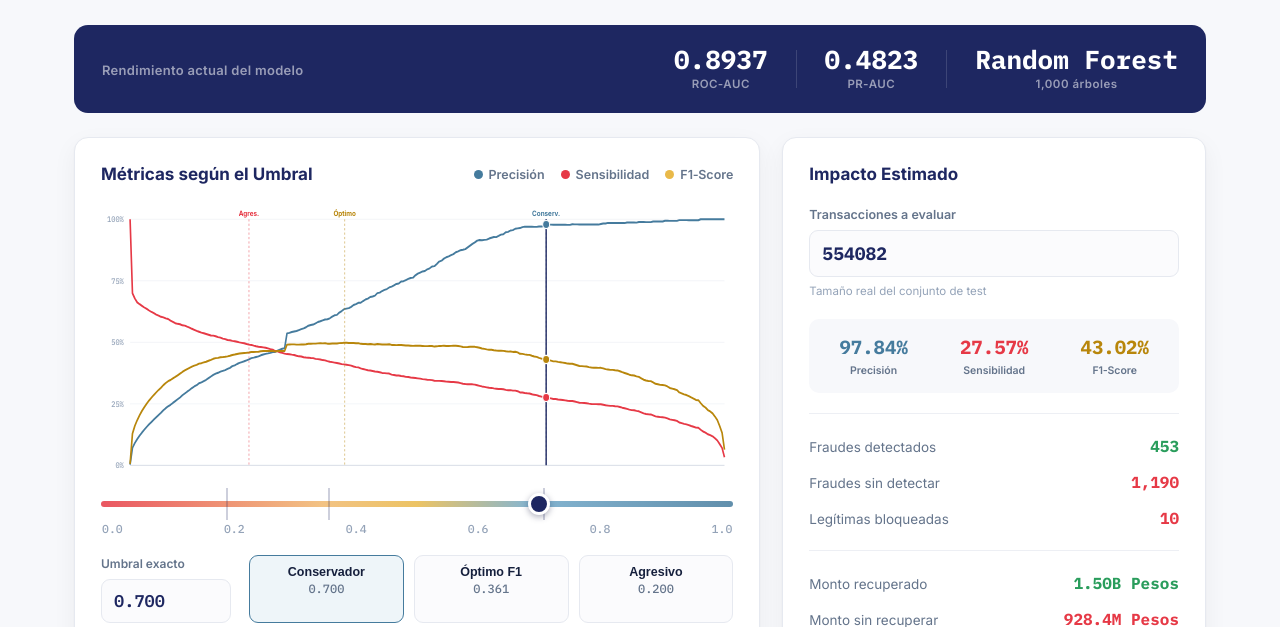
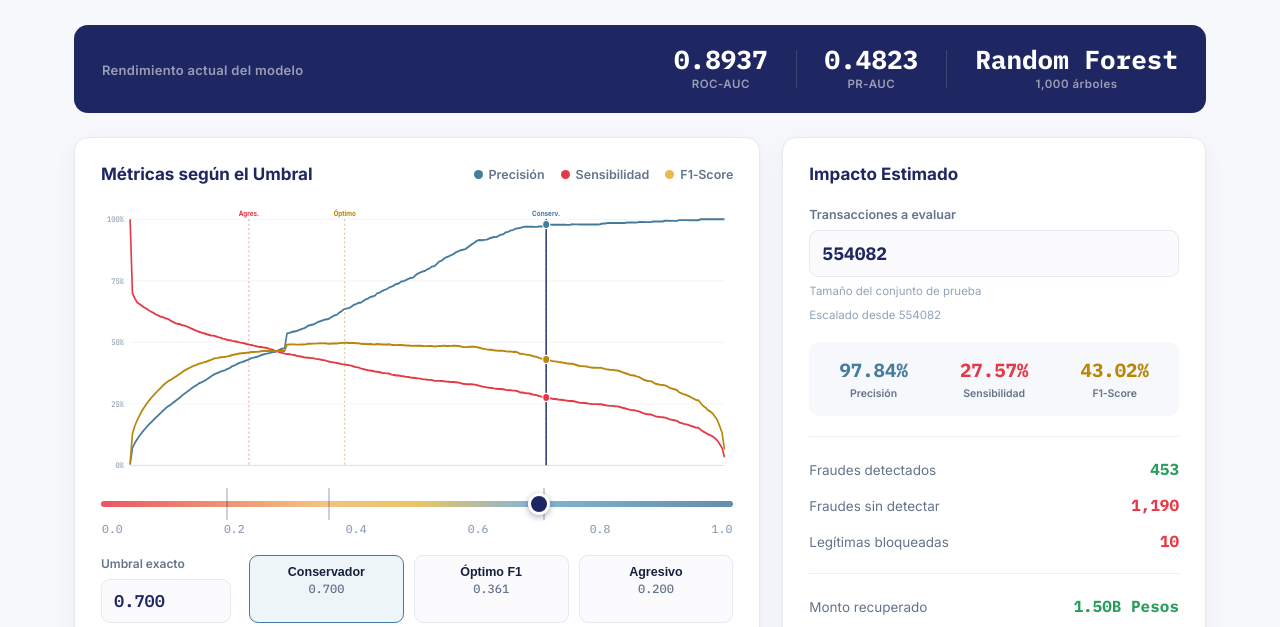
Before and after one commit to MPerezDoti/Early-Fraud-Detection, a plain HTML site: page index.html in a window 1280 px wide. Shown: the part 168-795 px from the top of the page. Drawn offline with Linux system fonts and the light colour scheme.

Commit message:
Update hint text for input field in index.html

```diff
--- a/index.html
+++ b/index.html
@@ -112,7 +112,8 @@
       <div class="n-input-block">
         <label for="nInput">Transacciones a evaluar</label>
         <input type="number" id="nInput" min="1" step="1" value="554082">
-        <span class="n-hint" id="nHint">Tamaño real del conjunto de test</span>
+        <span class="n-hint" id="nHint">Tamaño del conjunto de prueba</span>
+        <span class="n-hint" id="nHint">Escalado desde 554082</span>
       </div>
 
       <!-- Live precision/sensibilidad/f1 readout -->
```
